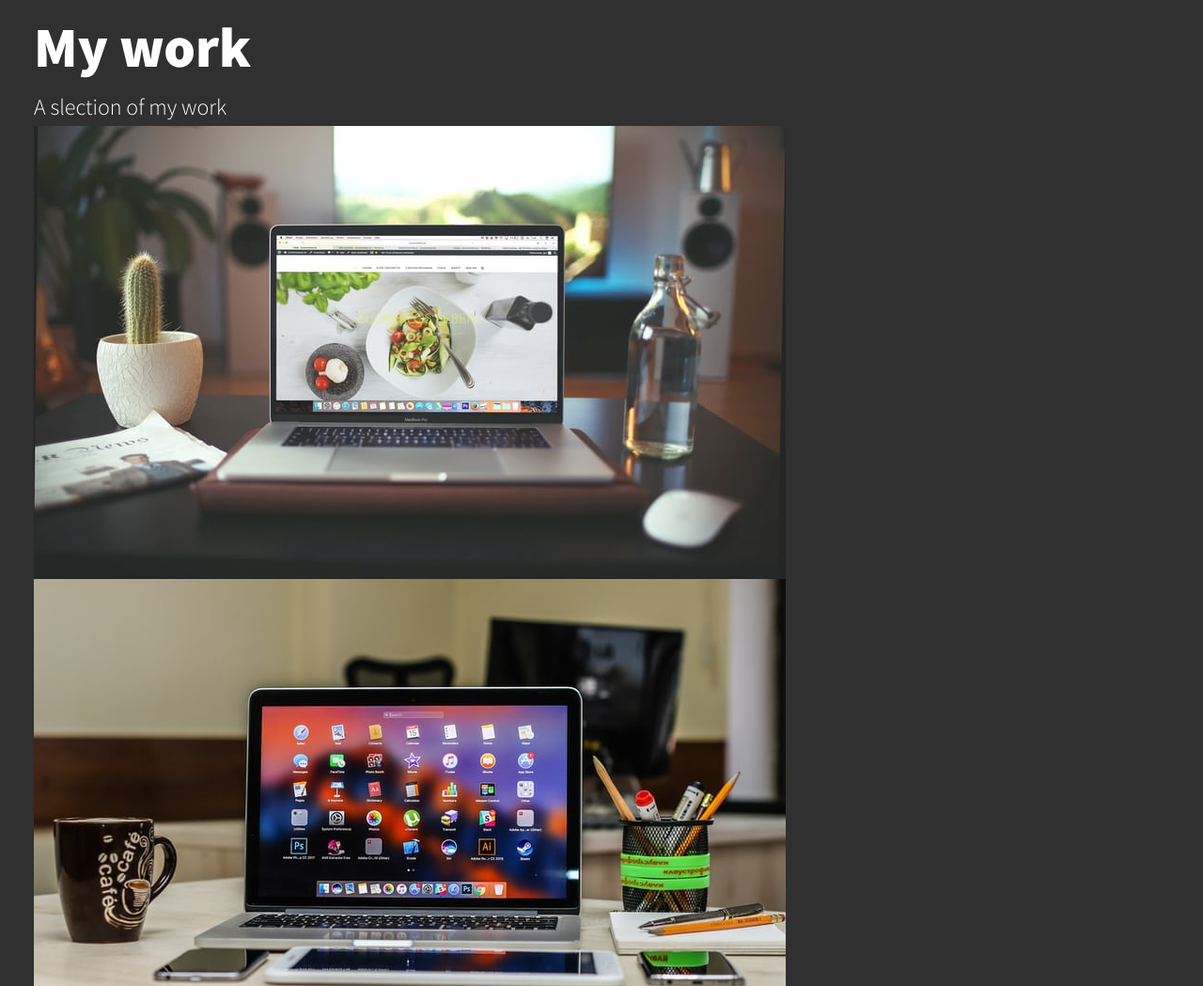
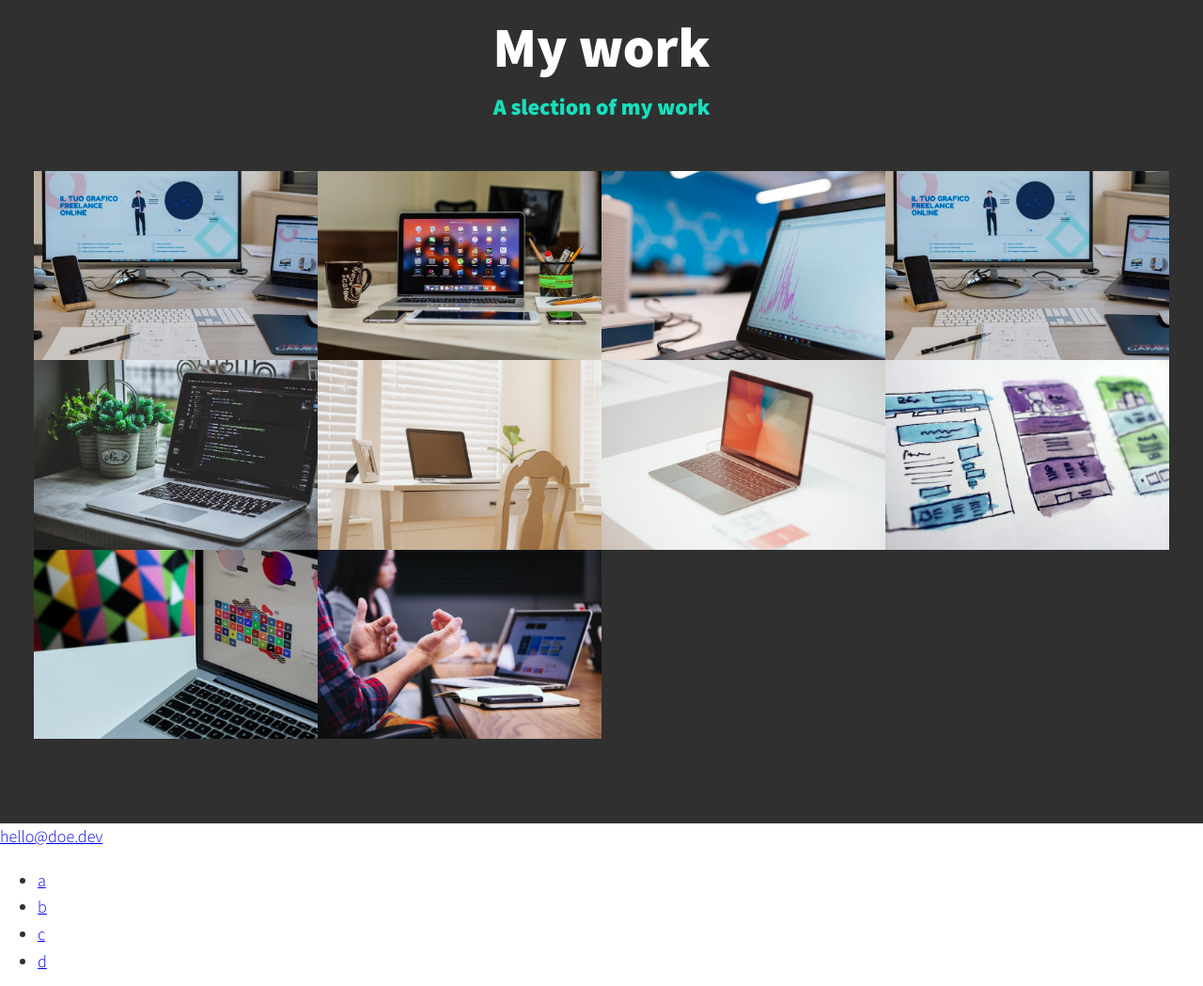
Before and after one commit to robb52/css_html_portfolio, a plain HTML site: page index.html in a window 1280 px wide. Shown: the part 1740-2789 px from the top of the page at 94% size. Drawn offline with nearby package versions, Linux system fonts and the light colour scheme.

Commit message:
Styled portfolio section

```diff
--- a/css/style.css
+++ b/css/style.css
@@ -121,6 +121,12 @@ h3 {
     padding: .25em 1em;
     font-family: var(--ff-secondary);
     margin-bottom: 1em;
+}
+
+.section__subtitle--work {
+    color: var(--clr-accent);
+    font-weight: var(--fw-bold);
+    margin-bottom: 2em;
 }
 
 nav {
@@ -258,4 +264,32 @@ nav {
 .my-work {
     background: var(--clr-dark);
     color: var(--clr-light);
+    text-align: center;
 }
+
+.portfolio {
+    display: grid;
+    grid-template-columns: repeat(auto-fit, minmax(300px, 1fr));
+}
+
+.portfolio__item {
+    background: var(--clr-accent);
+    overflow: hidden;
+}
+
+.portfolio__img {
+    transition:
+        transform 750ms cubic-bezier(.5, 0, .5, 1),
+        opacity 250ms linear;
+}
+
+.portfolio__item:focus {
+    position: relative;
+    z-index: 2;
+}
+
+.portfolio__img:hover,
+.portfolio__item:focus .portfolio__img {
+    transform: scale(1.2);
+    opacity: .75;
+}
--- a/index.html
+++ b/index.html
@@ -99,48 +99,48 @@
         </section>
 
         <section class="my-work" id="work">
-            <h2 class="section__title">My work</h2>
-            <p class="section__subtitle">A slection of my work</p>
+            <h2 class="section__title section__title--work">My work</h2>
+            <p class="section__subtitle section__subtitle--work">A slection of my work</p>
 
             <div class="portfolio">
                 <a href="#" class="portfolio__item">
-                    <img src="img/portfolio-01.jpeg" alt="">
+                    <img src="img/portfolio-04.jpeg" alt="" class="portfolio__img">
                 </a>
 
                 <a href="#" class="portfolio__item">
-                    <img src="img/portfolio-02.jpeg" alt="">
+                    <img src="img/portfolio-02.jpeg" alt="" class="portfolio__img">
                 </a>
 
                 <a href="#" class="portfolio__item">
-                    <img src="img/portfolio-03.jpeg" alt="">
+                    <img src="img/portfolio-03.jpeg" alt="" class="portfolio__img">
                 </a>
 
                 <a href="#" class="portfolio__item">
-                    <img src="img/portfolio-04.jpeg" alt="">
+                    <img src="img/portfolio-04.jpeg" alt="" class="portfolio__img">
                 </a>
 
                 <a href="#" class="portfolio__item">
-                    <img src="img/portfolio-05.jpeg" alt="">
+                    <img src="img/portfolio-05.jpeg" alt="" class="portfolio__img">
                 </a>
 
                 <a href="#" class="portfolio__item">
-                    <img src="img/portfolio-06.jpeg" alt="">
+                    <img src="img/portfolio-06.jpeg" alt="" class="portfolio__img">
                 </a>
 
                 <a href="#" class="portfolio__item">
-                    <img src="img/portfolio-07.jpeg" alt="">
+                    <img src="img/portfolio-07.jpeg" alt="" class="portfolio__img">
                 </a>
 
                 <a href="#" class="portfolio__item">
-                    <img src="img/portfolio-08.jpeg" alt="">
+                    <img src="img/portfolio-08.jpeg" alt="" class="portfolio__img">
                 </a>
 
                 <a href="#" class="portfolio__item">
-                    <img src="img/portfolio-09.jpeg" alt="">
+                    <img src="img/portfolio-09.jpeg" alt="" class="portfolio__img">
                 </a>
 
                 <a href="#" class="portfolio__item">
-                    <img src="img/portfolio-00.jpeg" alt="">
+                    <img src="img/portfolio-00.jpeg" alt="" class="portfolio__img">
                 </a>
             </div>
         </section>
```
